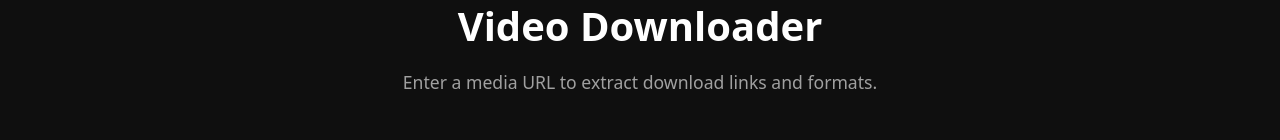
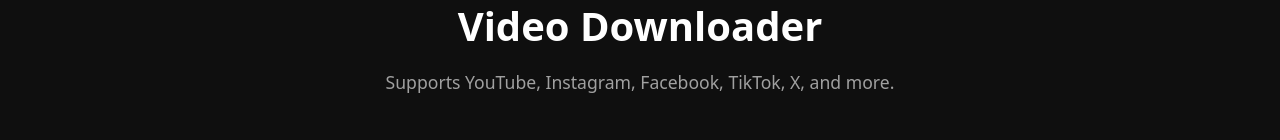
Before and after one commit to umandathathsarani/video-utility-platform, a React (Vite) app in the folder frontend/: page / in a window 1280 px wide. Shown: the part 159-299 px from the top of the page. Built offline with nearby package versions, Linux system fonts and the light colour scheme.

Commit message:
docs: update UI to reflect native multi-platform extraction support

```diff
--- a/frontend/src/pages/Home.jsx
+++ b/frontend/src/pages/Home.jsx
@@ -26,7 +26,7 @@
     <div className="home-container">
       <div className="hero-section">
         <h1>Video Downloader</h1>
-        <p>Enter a media URL to extract download links and formats.</p>
+        <p>Supports YouTube, Instagram, Facebook, TikTok, X, and more.</p>
       </div>
 
       <form className="download-form" onSubmit={handleSubmit}>
```
